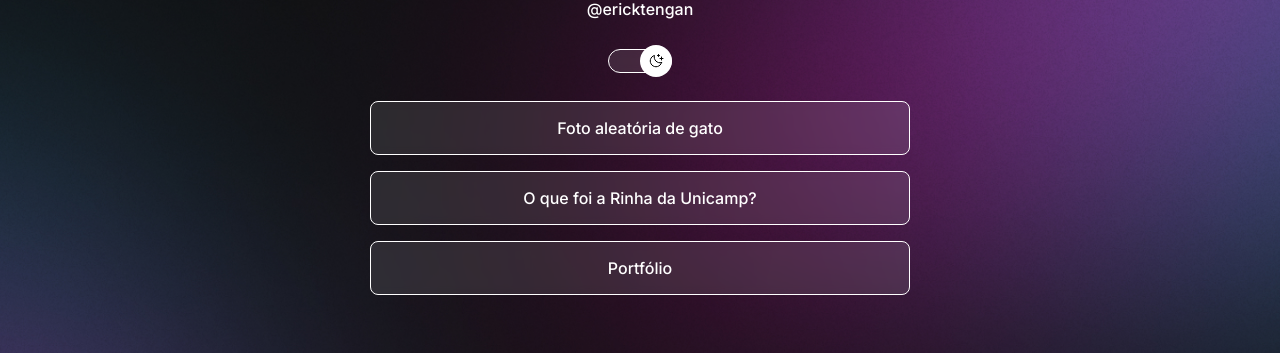
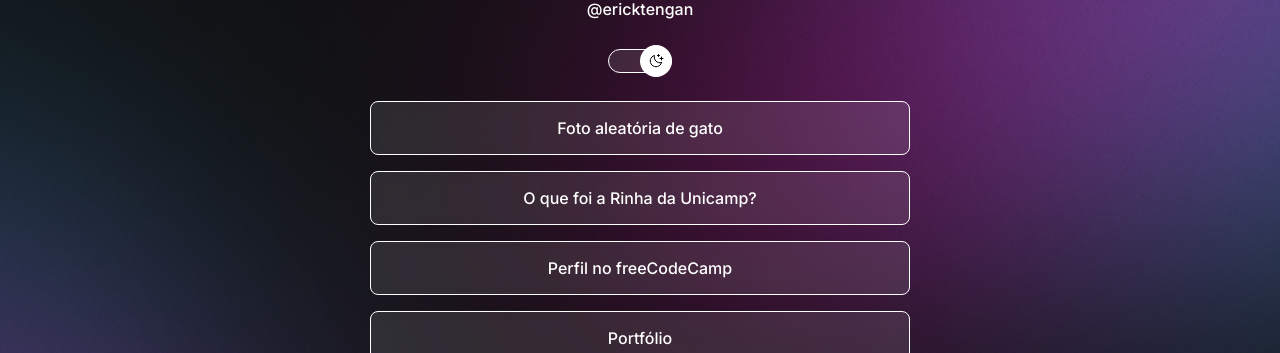
Before and after one commit to ErickTengan/devlinks, a plain HTML site: page index.html in a window 1280 px wide. Shown: the part 207-560 px from the top of the page. Drawn offline with nearby package versions, Linux system fonts and the light colour scheme.

Commit message:
add freeCodeCamp profile link

```diff
--- a/index.html
+++ b/index.html
@@ -20,19 +20,27 @@
         <p>@ericktengan</p>
       </div>
       <div id="switch" onclick="toggleMode()">
-        <button>
-        </button>
+        <button></button>
         <span></span>
       </div>
       <ul>
         <li>
-          <a href="https://cataas.com/cat" target="_blank">Foto aleatória de gato</a>
+          <a href="https://cataas.com/cat" target="_blank"
+            >Foto aleatória de gato</a
+          >
         </li>
 
         <li>
           <a
-            href="https://g1.globo.com/sp/campinas-regiao/noticia/2019/06/21/alunos-da-unicamp-criam-rinha-de-memes-e-disputa-por-votos-tem-karnal-aladdin-e-acoes-solidarias.ghtml" target="_blank"
+            href="https://g1.globo.com/sp/campinas-regiao/noticia/2019/06/21/alunos-da-unicamp-criam-rinha-de-memes-e-disputa-por-votos-tem-karnal-aladdin-e-acoes-solidarias.ghtml"
+            target="_blank"
             >O que foi a Rinha da Unicamp?</a
+          >
+        </li>
+
+        <li>
+          <a href="https://www.freecodecamp.org/ericktengan" target="_blank"
+            >Perfil no freeCodeCamp</a
           >
         </li>
 
```
